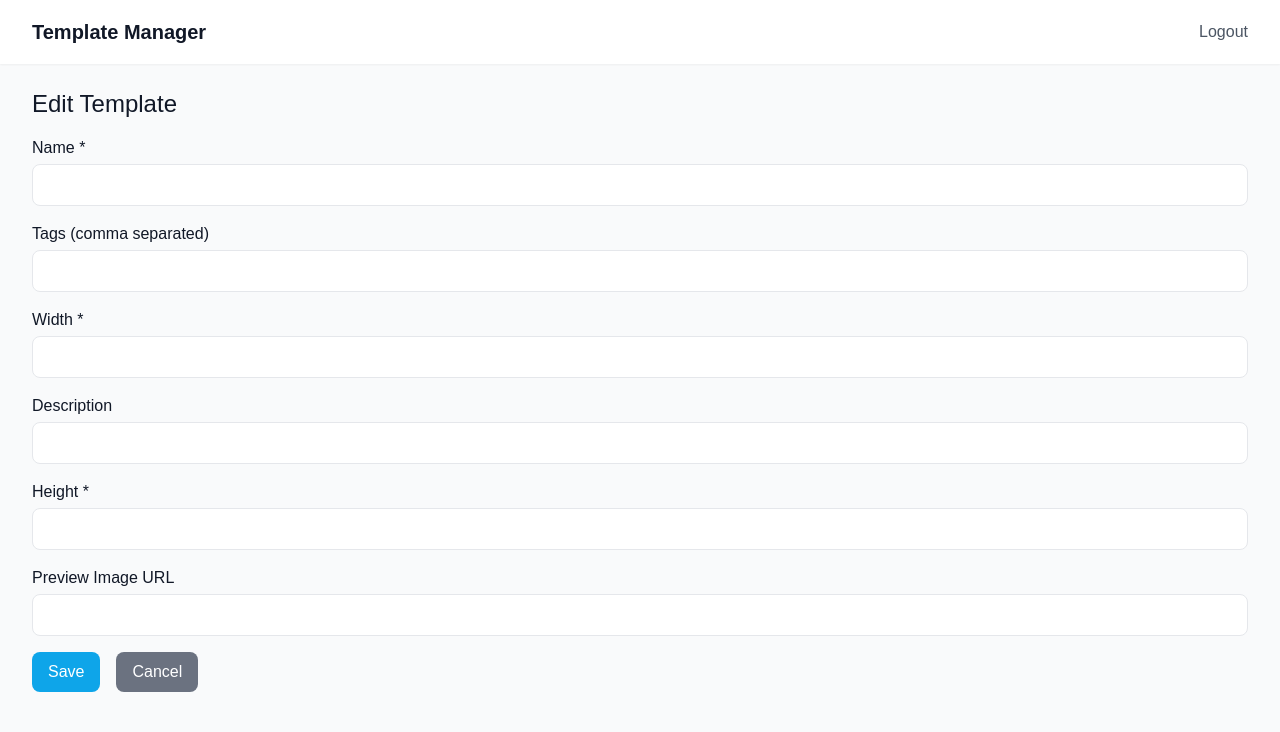
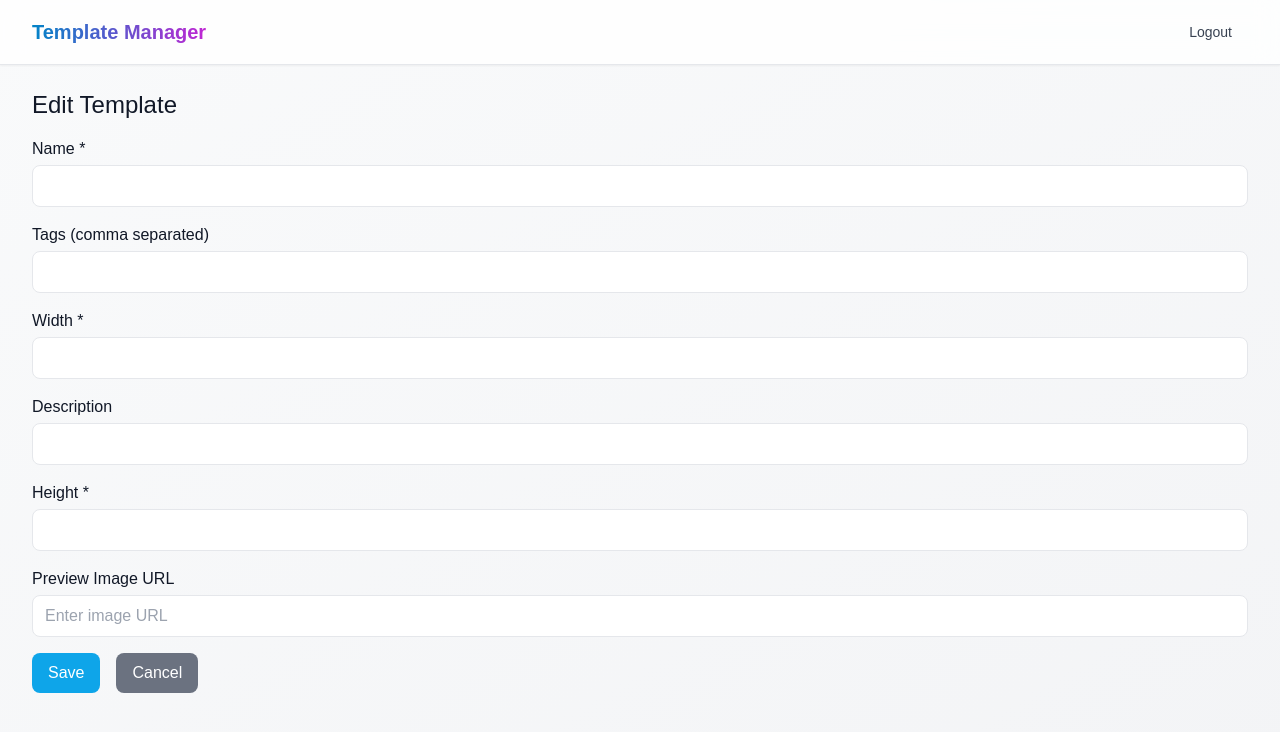
Before and after one commit to SapBs/AiScreenTemplates, a Vue app in the folder template-manager/: page /AiScreenTemplates/template/1 in a window 1280 px wide. Shown: the top 732 px of the page. Built offline with nearby package versions, Linux system fonts and the light colour scheme; sample sign-in values are in the browser's storage.

Commit message:
loading circle improved

```diff
--- a/template-manager/src/App.vue
+++ b/template-manager/src/App.vue
@@ -1,16 +1,18 @@
 <template>
-  <div class="min-h-screen bg-gray-50 dark:bg-gray-900">
-    <nav class="bg-white dark:bg-gray-800 shadow-sm">
+  <div class="min-h-screen bg-gradient-to-br from-gray-50 to-gray-100 dark:from-gray-900 dark:to-gray-800">
+    <nav class="bg-white/80 dark:bg-gray-800/80 backdrop-blur-md shadow-sm border-b border-gray-200 dark:border-gray-700">
       <div class="max-w-7xl mx-auto px-4 sm:px-6 lg:px-8">
         <div class="flex justify-between h-16">
           <div class="flex items-center">
-            <h1 class="text-xl font-semibold text-gray-900 dark:text-white">Template Manager</h1>
+            <h1 class="text-xl font-semibold bg-gradient-to-r from-primary-600 to-secondary-600 bg-clip-text text-transparent">
+              Template Manager
+            </h1>
           </div>
-          <div class="flex items-center">
+          <div class="flex items-center space-x-4">
             <button
               v-if="store.isAuthenticated"
               @click="logout"
-              class="text-gray-600 dark:text-gray-300 hover:text-gray-900 dark:hover:text-white"
+              class="px-4 py-2 text-sm font-medium text-gray-700 dark:text-gray-200 hover:text-primary-600 dark:hover:text-primary-400 transition-colors"
             >
               Logout
             </button>
--- a/template-manager/src/components/LoadingOverlay.vue
+++ b/template-manager/src/components/LoadingOverlay.vue
@@ -1,8 +1,11 @@
 <template>
   <div v-if="isLoading" class="fixed inset-0 bg-gray-900/50 backdrop-blur-sm z-50 flex items-center justify-center">
-    <div class="bg-white dark:bg-gray-800 p-6 rounded-lg shadow-xl flex flex-col items-center">
-      <div class="animate-spin rounded-full h-12 w-12 border-4 border-primary-500 border-t-transparent"></div>
-      <p class="mt-4 text-gray-700 dark:text-gray-300">{{ message }}</p>
+    <div class="bg-white dark:bg-gray-800 p-8 rounded-2xl shadow-2xl flex flex-col items-center transform transition-all">
+      <div class="relative">
+        <div class="animate-spin rounded-full h-16 w-16 border-4 border-primary-500 border-t-transparent"></div>
+        <div class="absolute inset-0 animate-ping rounded-full h-16 w-16 border-4 border-secondary-500 border-t-transparent opacity-30"></div>
+      </div>
+      <p class="mt-6 text-lg font-medium text-gray-700 dark:text-gray-300">{{ message }}</p>
     </div>
   </div>
 </template>
--- a/template-manager/src/components/TemplateCard.vue
+++ b/template-manager/src/components/TemplateCard.vue
@@ -1,40 +1,45 @@
 <template>
-  <div class="border rounded p-4 shadow hover:shadow-lg transition">
+  <div class="group bg-white dark:bg-gray-800 rounded-xl shadow-sm hover:shadow-xl transition-all duration-300 overflow-hidden border border-gray-200 dark:border-gray-700">
+    <div class="relative aspect-video overflow-hidden">
       <img
         :src="template.preview_image"
-      alt=""
-      class="mb-2 w-full object-cover h-48"
+        :alt="template.name"
+        class="w-full h-full object-cover transform group-hover:scale-105 transition-transform duration-300"
       />
+      <div class="absolute inset-0 bg-gradient-to-t from-black/60 to-transparent opacity-0 group-hover:opacity-100 transition-opacity duration-300"></div>
+    </div>
 
-    <h2 class="text-lg font-semibold mb-2">{{ template.name }}</h2>
+    <div class="p-4">
+      <h2 class="text-lg font-semibold text-gray-900 dark:text-white mb-2">{{ template.name }}</h2>
 
-    <p v-if="template.description" class="mb-2 text-gray-700">
+      <p v-if="template.description" class="mb-3 text-sm text-gray-600 dark:text-gray-300 line-clamp-2">
         {{ template.description }}
       </p>
 
-    <div class="mb-2 flex flex-wrap gap-2">
+      <div class="mb-4 flex flex-wrap gap-2">
         <span
           v-for="tag in template.tags"
           :key="tag"
-        class="bg-gray-200 text-sm px-2 py-1 rounded"
+          class="px-2 py-1 text-xs font-medium bg-primary-100 dark:bg-primary-900 text-primary-700 dark:text-primary-300 rounded-full"
         >
           {{ tag }}
         </span>
       </div>
 
-    <div class="flex justify-between mt-2">
+      <div class="flex justify-between items-center pt-2 border-t border-gray-100 dark:border-gray-700">
         <button
           @click="$emit('delete', template.id)"
-        class="bg-red-500 text-white px-2 py-1 rounded"
+          class="px-3 py-1.5 text-sm font-medium text-red-600 dark:text-red-400 hover:text-red-700 dark:hover:text-red-300 transition-colors"
         >
           Delete
         </button>
         <button
           @click="$emit('edit', template.id)"
-        class="bg-green-500 text-white px-2 py-1 rounded"
+          class="px-3 py-1.5 text-sm font-medium text-accent-600 dark:text-accent-400 hover:text-accent-700 dark:hover:text-accent-300 transition-colors"
         >
           Edit
         </button>
+      </div>
     </div>
   </div>
 </template>
--- a/template-manager/src/views/Template.vue
+++ b/template-manager/src/views/Template.vue
@@ -46,10 +46,20 @@
       </div>
       <div>
         <label class="block mb-1 font-medium">Preview Image URL</label>
-        <input
-          v-model="form.preview_image"
-          class="w-full px-3 py-2 border rounded-lg focus:ring-2 focus:ring-primary-500 focus:border-primary-500"
-        />
+        <div class="space-y-2">
+          <input
+            v-model="imageUrl"
+            @blur="handleImageUrlChange"
+            class="w-full px-3 py-2 border rounded-lg focus:ring-2 focus:ring-primary-500 focus:border-primary-500"
+            placeholder="Enter image URL"
+          />
+          <div v-if="imagePreview" class="mt-2">
+            <img :src="imagePreview" alt="Preview" class="max-h-40 rounded-lg" />
+          </div>
+          <div v-if="imageError" class="text-sm text-red-600">
+            {{ imageError }}
+          </div>
+        </div>
       </div>
       <div class="flex gap-4">
         <button
@@ -84,6 +94,9 @@ import LoadingOverlay from "../components/LoadingOverlay.vue";
 const route = useRoute();
 const router = useRouter();
 const store = useMainStore();
+const imageUrl = ref("");
+const imagePreview = ref("");
+const imageError = ref("");
 
 const isEdit = ref(false);
 const form = ref({
@@ -112,9 +125,40 @@ onMounted(() => {
         height: parseInt(template.height),
         preview_image: template.preview_image || "",
       };
+      if (template.preview_image) {
+        imagePreview.value = template.preview_image;
+        imageUrl.value = template.preview_image;
+      }
     }
   }
 });
+
+const handleImageUrlChange = async () => {
+  if (!imageUrl.value) {
+    imagePreview.value = "";
+    form.value.preview_image = "";
+    imageError.value = "";
+    return;
+  }
+
+  try {
+    imageError.value = "";
+    const response = await fetch(imageUrl.value);
+    if (!response.ok) throw new Error('Failed to fetch image');
+
+    const blob = await response.blob();
+    imagePreview.value = URL.createObjectURL(blob);
+
+    // Create a File object from the blob
+    const file = new File([blob], 'preview.jpg', { type: blob.type });
+    form.value.preview_image = file;
+  } catch (error) {
+    imageError.value = "Failed to load image. Please check the URL.";
+    imagePreview.value = "";
+    form.value.preview_image = "";
+    console.error("Image loading error:", error);
+  }
+};
 
 const save = async () => {
   if (!form.value.name.trim()) {
@@ -138,7 +182,6 @@ const save = async () => {
     await store.saveTemplate(newTemplate);
     router.push("/");
   } catch (error) {
-    // Error is already handled in the store
     console.error("Save failed:", error);
   }
 };
--- a/template-manager/tailwind.config.js
+++ b/template-manager/tailwind.config.js
@@ -20,9 +20,36 @@ export default {
           800: '#075985',
           900: '#0c4a6e',
         },
+        secondary: {
+          50: '#fdf4ff',
+          100: '#fae8ff',
+          200: '#f5d0fe',
+          300: '#f0abfc',
+          400: '#e879f9',
+          500: '#d946ef',
+          600: '#c026d3',
+          700: '#a21caf',
+          800: '#86198f',
+          900: '#701a75',
+        },
+        accent: {
+          50: '#ecfdf5',
+          100: '#d1fae5',
+          200: '#a7f3d0',
+          300: '#6ee7b7',
+          400: '#34d399',
+          500: '#10b981',
+          600: '#059669',
+          700: '#047857',
+          800: '#065f46',
+          900: '#064e3b',
+        },
       },
       fontFamily: {
         sans: ['Inter var', 'sans-serif'],
+      },
+      backgroundImage: {
+        'gradient-radial': 'radial-gradient(var(--tw-gradient-stops))',
       },
     },
   },
```
Lines whose indentation alone changed are shown as unchanged.
